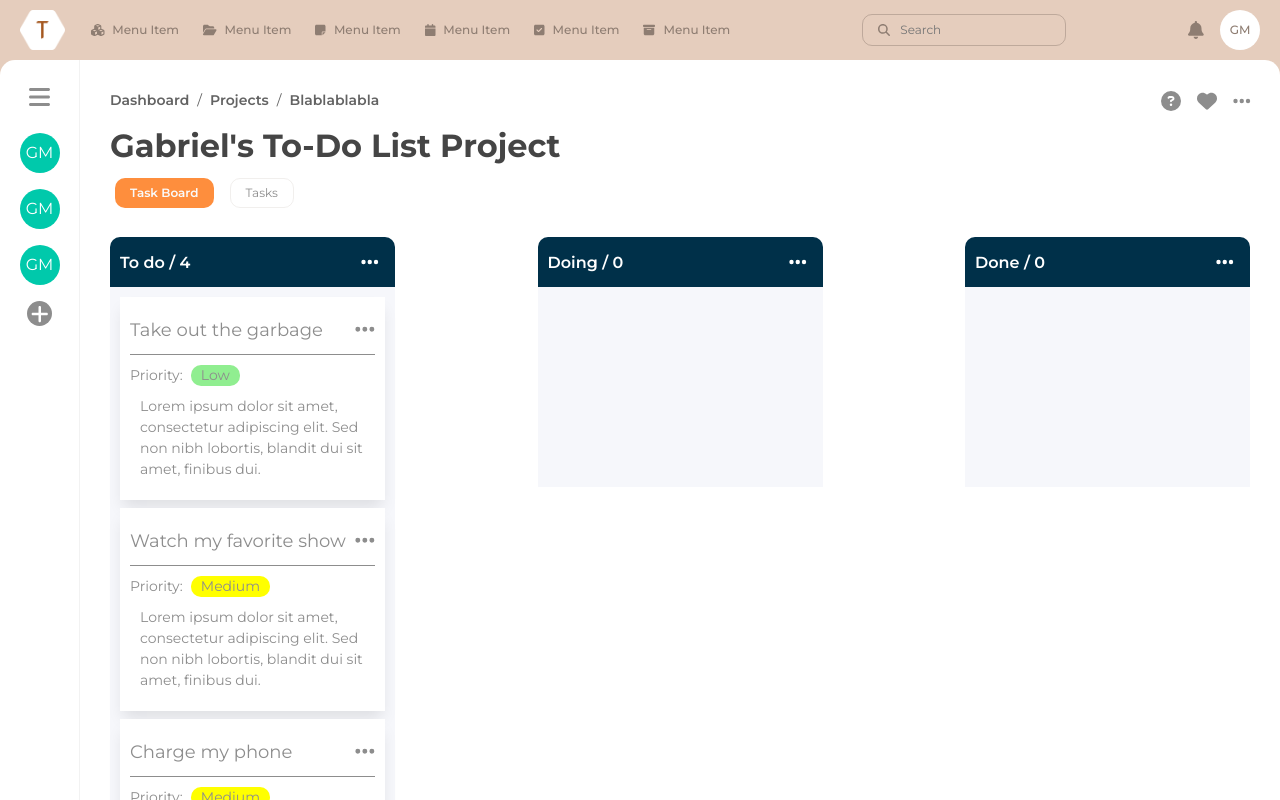
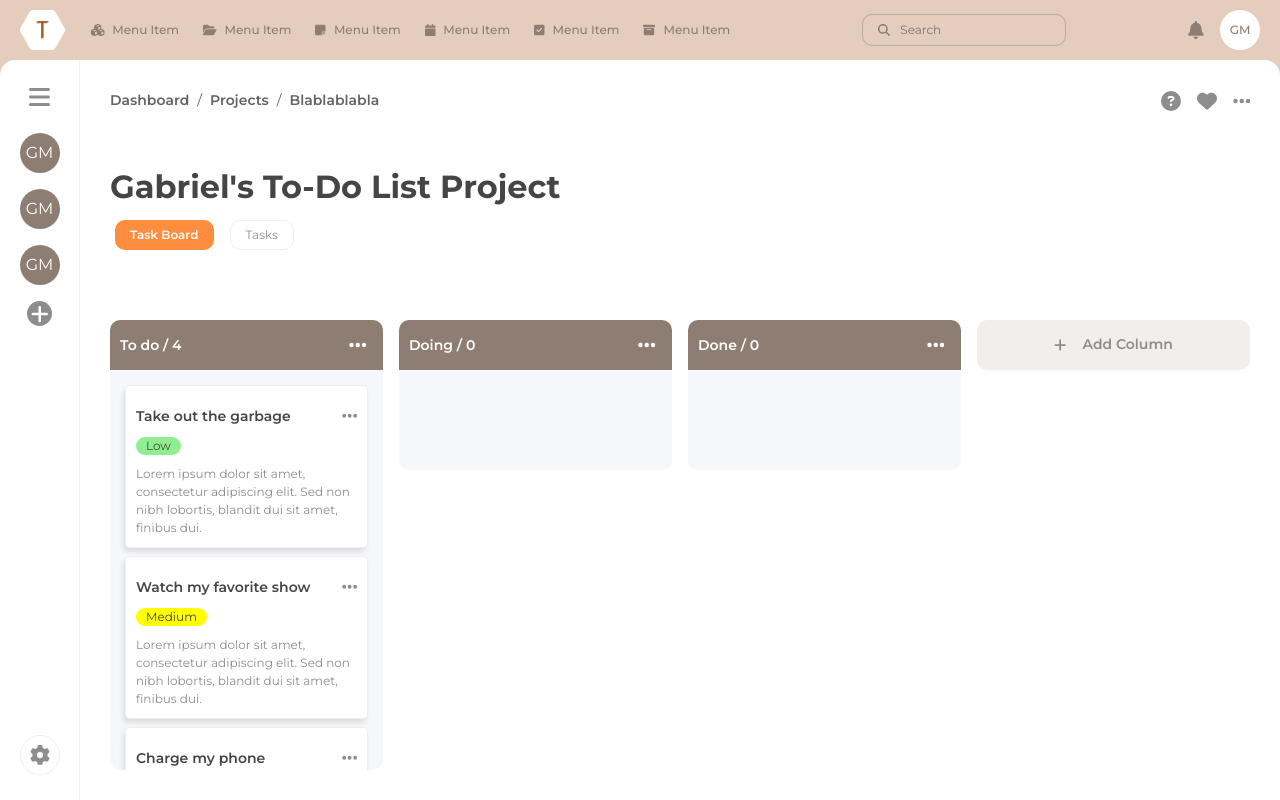
Before and after one commit to GabrielMoraez/todoList, a React (Vite) app: page / in a window 1280 px wide. Shown: the top 800 px of the page. Built offline with nearby package versions, Linux system fonts and the light colour scheme.

Commit message:
Board content redesign

```diff
--- a/src/App.jsx
+++ b/src/App.jsx
@@ -161,6 +161,10 @@ export default function App() {
                     />
                 })
               }
+              <div className='add-column'>
+                <FontAwesomeIcon icon='plus' />
+                Add Column
+              </div>
             </div>
           </div>
         </div>
--- a/src/components/Column/style.scss
+++ b/src/components/Column/style.scss
@@ -1,6 +1,6 @@
 .column {
   width: 25%;
-  border-radius: 10px 10px 0px 0px;
+  border-radius: 10px;
   .column-header {
     display: flex;
     flex-direction: row;
@@ -39,14 +39,17 @@
     position: relative;
   }
   h1 {
-    font-size: 16px;
+    font-size: 14px;
     font-weight: 600;
     margin: 0px;
   }
   .task-wrapper {
-    min-height: 200px;
-    padding: 10px;
+    max-height: 50vh;
+    min-height: 100px;
+    overflow: auto;
+    padding: 15px;
     background-color: #F6F7FB;
+    border-radius: 0px 0px 10px 10px;
   }
 }
 
--- a/src/components/Task/index.jsx
+++ b/src/components/Task/index.jsx
@@ -104,7 +104,7 @@ export default function Task({task, index, columnId}) {
           >
             <div className='task-header'>
               {task.title}
-              <div onClick={() => setMenuCollapse(!menuCollapse)}>
+              <div onClick={() => setMenuCollapse(!menuCollapse)} className='task-menu-wrapper'>
                 <FontAwesomeIcon size='lg' icon="fa-solid fa-ellipsis" />
               </div>
               {menuCollapse && (
@@ -123,7 +123,6 @@ export default function Task({task, index, columnId}) {
               )}
             </div>
             <div className='task-priority'>
-              Priority:
               <span className={`priority-label ${PRIORITY[task.priority]}`}>{PRIORITY[task.priority]}</span>
             </div>
             <div className='task-body'>
--- a/src/components/Task/style.scss
+++ b/src/components/Task/style.scss
@@ -7,21 +7,26 @@
   flex-direction: column;
   justify-content: space-between;
   position: relative;
-  box-shadow: 0px 10px 15px -3px rgba(0,0,0,0.1);
+  box-shadow: -2px 4px 5px 0px rgba(0,0,0,0.1);
+  border: 1px solid #8e7d7220;
+  border-radius: 5px;
   .task-header {
     display: flex;
     justify-content: space-between;
-    border-bottom: 1px solid;
     padding: 10px 0px;
-    font-size: 18px;
+    font-size: 14px;
+    color: #454545;
+    font-weight: 600;
+    .task-menu-wrapper {
+      color: #8D8D8D;
+    }
   }
   .task-body {
-    padding: 10px;
-    font-size: 14px;
+    font-size: 12px;
+    margin-top: 10px;
   }
   .task-priority {
     font-size: 14px;
-    margin-top: 10px;
     gap: 8px;
     display: flex;
     flex-direction: row;
@@ -31,6 +36,8 @@
       display: flex;
       align-items: center;
       justify-content: center;
+      font-size: 12px;
+      color: #454545;
       &.Low {
         background-color: lightgreen;
       }
@@ -39,6 +46,7 @@
       }
       &.High {
         background-color: red;
+        color: #FFF;
         font-weight: bold;
       }
     }
--- a/src/dummyData/data.js
+++ b/src/dummyData/data.js
@@ -31,7 +31,7 @@ const data = {
       title: 'To do',
       taskIds: ['task-1', 'task-2', 'task-3', 'task-4'],
       config: {
-        backgroundColor: '#003049',
+        backgroundColor: '#8e7d72',
         textColor: '#FFF'
       }
     },
@@ -40,7 +40,7 @@ const data = {
       title: 'Doing',
       taskIds: [],
       config: {
-        backgroundColor: '#003049',
+        backgroundColor: '#8e7d72',
         textColor: '#FFF'
       }
     },
@@ -49,7 +49,7 @@ const data = {
       title: 'Done',
       taskIds: [],
       config: {
-        backgroundColor: '#003049',
+        backgroundColor: '#8e7d72',
         textColor: '#FFF'
       }
     }
--- a/src/style.scss
+++ b/src/style.scss
@@ -115,11 +115,33 @@
       margin-top: 24px;
       display: flex;
       flex-direction: row;
-      justify-content: space-between
+      justify-content: start;
+      gap: 16px;
+      .add-column {
+        display: flex;
+        flex-direction: row;
+        gap: 16px;
+        font-size: 14px;
+        background-color: #8e7d7220;
+        height: 50px;
+        width: 25%;
+        justify-content: center;
+        align-items: center;
+        font-weight: 600;
+        border-radius: 10px;
+        transition: 0.4s ease;
+        &:hover {
+          cursor: pointer;
+          background-color: #A55820;
+          color: #FAFAFA;
+          transition: 0.4s ease;
+        }
+      }
     }
   }
   .board-side-menu-wrapper {
     border-right: 1px solid #F2F2F2;
+    height: calc(100vh - 60px);
     width: 80px;
     padding: 25px 0px;
     display: flex;
@@ -143,7 +165,7 @@
         width: 40px;
         height: 40px;
         border-radius: 50px;
-        background-color: #00C9AB;
+        background-color: #8e7d72;
         color: #FFF;
         display: flex;
         align-items: center;
```
Lines whose indentation alone changed are shown as unchanged.
